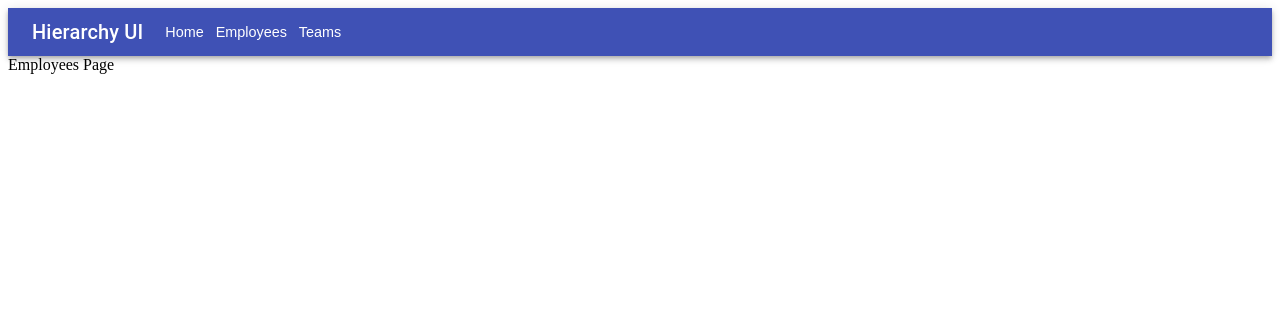
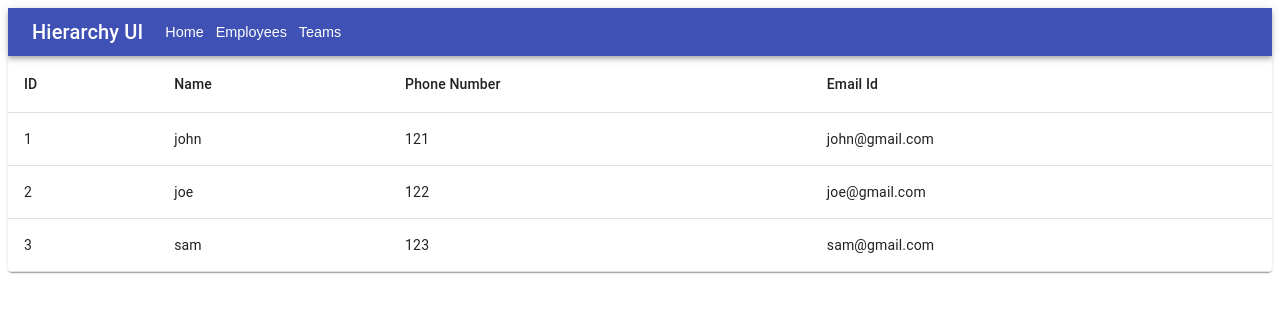
Before and after one commit to sumukha666/hierarchy-tree-ui, a React (Create React App) app: page /employees in a window 1280 px wide. Shown: the top 312 px of the page. Built offline with nearby package versions, Linux system fonts and the light colour scheme.

Commit message:
feat(employees): displayed info in a table

```diff
--- /dev/null
+++ b/src/components/common/Table.js
@@ -0,0 +1,45 @@
+import React from "react";
+import { makeStyles } from "@material-ui/core/styles";
+import Table from "@material-ui/core/Table";
+import TableBody from "@material-ui/core/TableBody";
+import TableCell from "@material-ui/core/TableCell";
+import TableContainer from "@material-ui/core/TableContainer";
+import TableHead from "@material-ui/core/TableHead";
+import TableRow from "@material-ui/core/TableRow";
+import Paper from "@material-ui/core/Paper";
+
+const useStyles = makeStyles({
+  table: {
+    minWidth: 650,
+  },
+});
+
+function CustomTable(props) {
+  const classes = useStyles();
+  const { rows, tableHeader } = props;
+
+  return (
+    <TableContainer component={Paper}>
+      <Table className={classes.table} aria-label="simple table">
+        <TableHead>
+          <TableRow>
+            {tableHeader.map((col) => (
+              <TableCell key={col.key}>{col.label}</TableCell>
+            ))}
+          </TableRow>
+        </TableHead>
+        <TableBody>
+          {rows.map((row) => (
+            <TableRow key={row.id}>
+              {tableHeader.map((header) => (
+                <TableCell key={header.key}>{row[header.key]}</TableCell>
+              ))}
+            </TableRow>
+          ))}
+        </TableBody>
+      </Table>
+    </TableContainer>
+  );
+}
+
+export default CustomTable;
--- a/src/components/employees/Employees.js
+++ b/src/components/employees/Employees.js
@@ -1,9 +1,31 @@
+import CustomTable from "../common/Table";
+
+const createEmployeeRecord = (id, name, phoneNo, emailId) => {
+  return { id, name, phoneNo, emailId };
+};
+
+const tableHeader = [
+  { key: "id", label: "ID" },
+  { key: "name", label: "Name" },
+  { key: "phoneNo", label: "Phone Number" },
+  { key: "emailId", label: "Email Id" },
+];
+
+const employees = [
+  createEmployeeRecord(1, "john", 121, "john@gmail.com"),
+  createEmployeeRecord(2, "joe", 122, "joe@gmail.com"),
+  createEmployeeRecord(3, "sam", 123, "sam@gmail.com"),
+];
+
 function Employees() {
-    return (
-      <div className="App">
-       Employees Page
+  return (
+    <div>
+      <div>
+
       </div>
-    );
-  }
+      <CustomTable rows={employees} tableHeader={tableHeader} />
+    </div>
+  );
+}
 
-  export default Employees;
+export default Employees;
--- a/src/components/home/Home.js
+++ b/src/components/home/Home.js
@@ -1,6 +1,6 @@
 function Home() {
     return (
-      <div className="App">
+      <div>
         Home Page
       </div>
     );
--- a/src/components/teams/Teams.js
+++ b/src/components/teams/Teams.js
@@ -1,6 +1,6 @@
 function Teams() {
     return (
-      <div className="App">
+      <div>
         Teams Page
       </div>
     );
```
Also changed, not shown: src/index.js (+4 -5 lines).
